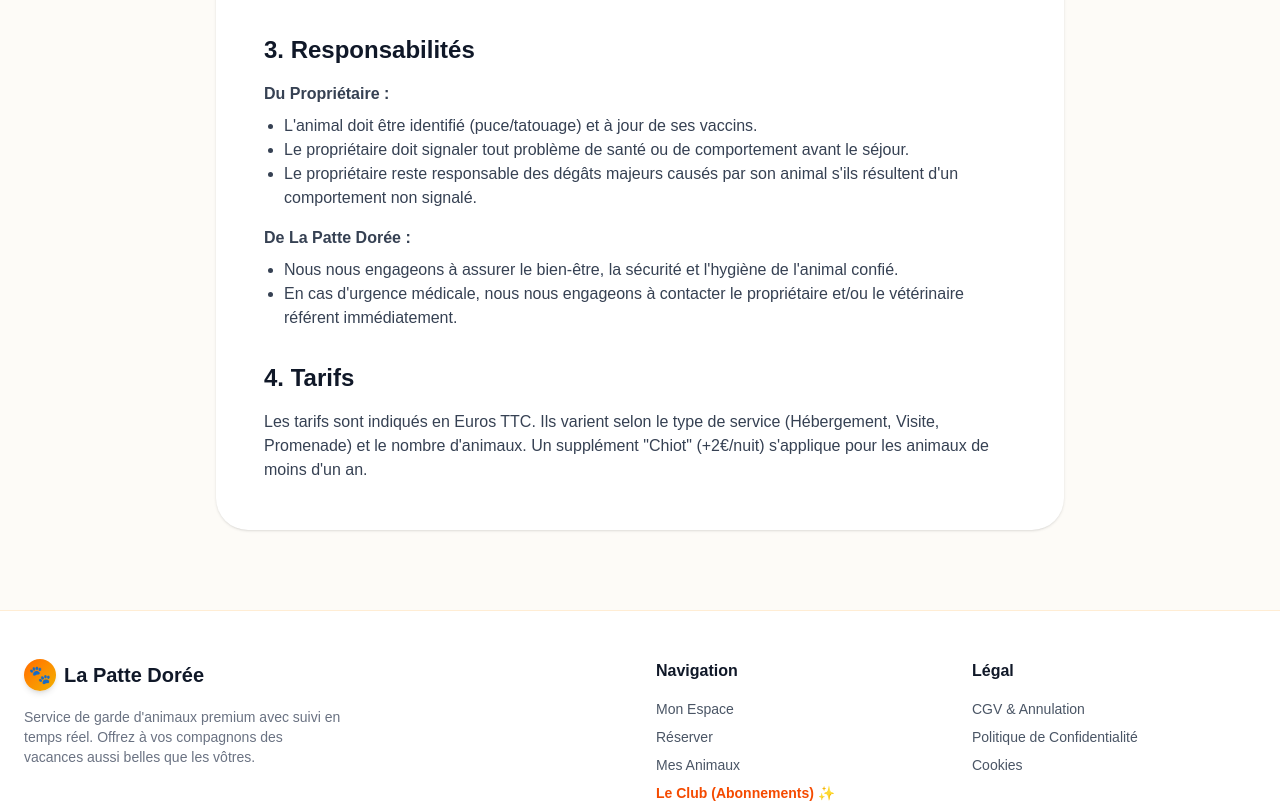
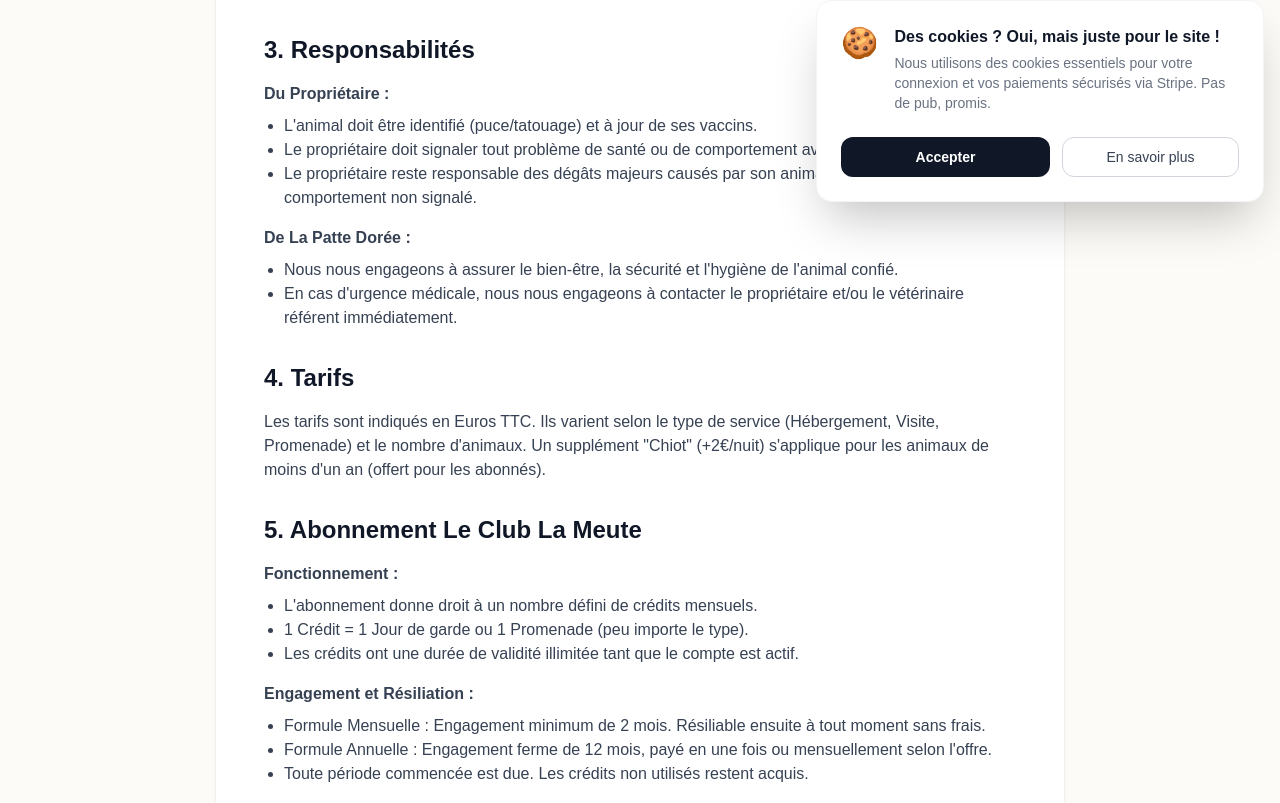
Before and after one commit to Chardema/resadog, a Next.js app: page /legal/cgv in a window 1280 px wide. Shown: the part 582-1385 px from the top of the page. Built offline with nearby package versions, Linux system fonts and the light colour scheme.

Commit message:
feat(legal): add cookie consent banner and update legal pages for subscription

```diff
--- a/src/app/layout.tsx
+++ b/src/app/layout.tsx
@@ -19,6 +19,7 @@ export const metadata: Metadata = {
 };
 
 import { Footer } from "@/components/layout/Footer";
+import { CookieConsent } from "@/components/layout/CookieConsent";
 
 // ... (imports existants)
 
@@ -36,6 +37,7 @@ export default function RootLayout({
           <div className="flex-1">
             {children}
           </div>
+          <CookieConsent />
           <Footer />
         </SessionProvider>
       </body>
--- a/src/app/legal/cgv/page.tsx
+++ b/src/app/legal/cgv/page.tsx
@@ -49,8 +49,24 @@ export default function CGVPage() {
             <h2 className="text-2xl font-bold text-gray-900 mb-4">4. Tarifs</h2>
             <p>
               Les tarifs sont indiqués en Euros TTC. Ils varient selon le type de service (Hébergement, Visite, Promenade) et le nombre d'animaux.
-              Un supplément "Chiot" (+2€/nuit) s'applique pour les animaux de moins d'un an.
+              Un supplément "Chiot" (+2€/nuit) s'applique pour les animaux de moins d'un an (offert pour les abonnés).
             </p>
+          </section>
+
+          <section>
+            <h2 className="text-2xl font-bold text-gray-900 mb-4">5. Abonnement Le Club La Meute</h2>
+            <p className="mb-2"><strong>Fonctionnement :</strong></p>
+            <ul className="list-disc pl-5 mb-4">
+              <li>L'abonnement donne droit à un nombre défini de crédits mensuels.</li>
+              <li>1 Crédit = 1 Jour de garde ou 1 Promenade (peu importe le type).</li>
+              <li>Les crédits ont une durée de validité illimitée tant que le compte est actif.</li>
+            </ul>
+            <p className="mb-2"><strong>Engagement et Résiliation :</strong></p>
+            <ul className="list-disc pl-5">
+              <li>Formule Mensuelle : Engagement minimum de 2 mois. Résiliable ensuite à tout moment sans frais.</li>
+              <li>Formule Annuelle : Engagement ferme de 12 mois, payé en une fois ou mensuellement selon l'offre.</li>
+              <li>Toute période commencée est due. Les crédits non utilisés restent acquis.</li>
+            </ul>
           </section>
 
         </div>
--- a/src/app/legal/confidentialite/page.tsx
+++ b/src/app/legal/confidentialite/page.tsx
@@ -32,7 +32,7 @@ export default function PrivacyPolicyPage() {
             <h2 className="text-2xl font-bold text-gray-900 mb-4">3. Partage des Données</h2>
             <p>Nous ne vendons aucune donnée personnelle. Vos informations sont partagées uniquement avec :</p>
             <ul className="list-disc pl-5 space-y-1 mt-2">
-              <li><strong>Stripe :</strong> Pour le traitement sécurisé des paiements.</li>
+              <li><strong>Stripe :</strong> Pour le traitement sécurisé des paiements et la gestion des abonnements récurrents.</li>
               <li><strong>Autorités légales :</strong> Uniquement si requis par la loi.</li>
             </ul>
           </section>
--- /dev/null
+++ b/src/components/layout/CookieConsent.tsx
@@ -0,0 +1,55 @@
+"use client";
+
+import { useState, useEffect } from "react";
+import { motion, AnimatePresence } from "framer-motion";
+import Link from "next/link";
+import { Button } from "@/components/ui/button";
+
+export function CookieConsent() {
+  const [isVisible, setIsVisible] = useState(false);
+
+  useEffect(() => {
+    const consent = localStorage.getItem("cookie-consent");
+    if (!consent) {
+      setIsVisible(true);
+    }
+  }, []);
+
+  const accept = () => {
+    localStorage.setItem("cookie-consent", "true");
+    setIsVisible(false);
+  };
+
+  return (
+    <AnimatePresence>
+      {isVisible && (
+        <motion.div
+          initial={{ y: 100, opacity: 0 }}
+          animate={{ y: 0, opacity: 1 }}
+          exit={{ y: 100, opacity: 0 }}
+          className="fixed bottom-4 left-4 right-4 md:left-auto md:right-4 md:max-w-md z-50"
+        >
+          <div className="bg-white rounded-2xl shadow-2xl border border-gray-100 p-6 flex flex-col gap-4">
+            <div className="flex items-start gap-4">
+              <div className="text-3xl">🍪</div>
+              <div>
+                <h3 className="font-bold text-gray-900">Des cookies ? Oui, mais juste pour le site !</h3>
+                <p className="text-sm text-gray-500 mt-1">
+                  Nous utilisons des cookies essentiels pour votre connexion et vos paiements sécurisés via Stripe. Pas de pub, promis.
+                </p>
+              </div>
+            </div>
+            <div className="flex gap-3 mt-2">
+              <Button onClick={accept} className="flex-1 bg-gray-900 hover:bg-gray-800 text-white rounded-xl">
+                Accepter
+              </Button>
+              <Link href="/legal/cookies" className="flex-1">
+                <Button variant="outline" className="w-full rounded-xl">En savoir plus</Button>
+              </Link>
+            </div>
+          </div>
+        </motion.div>
+      )}
+    </AnimatePresence>
+  );
+}
```
